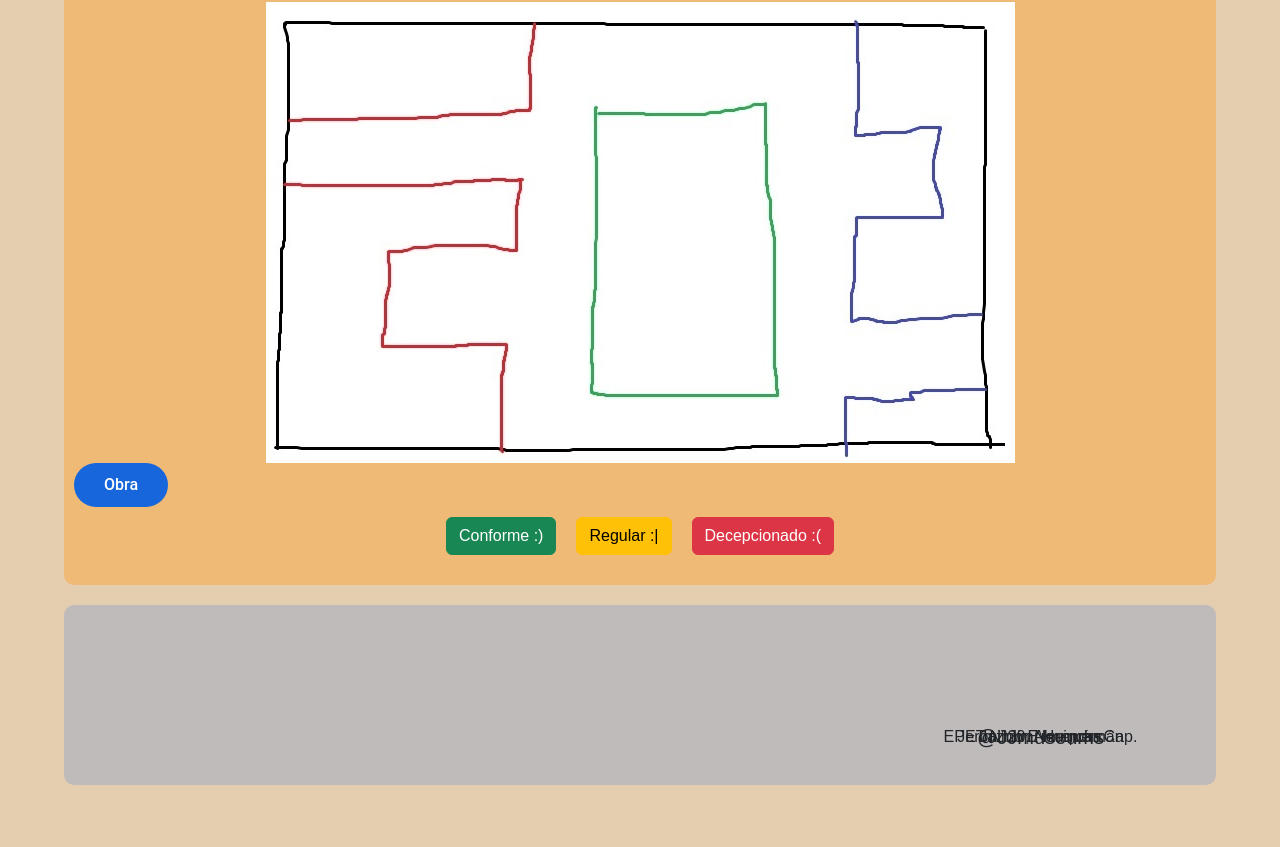
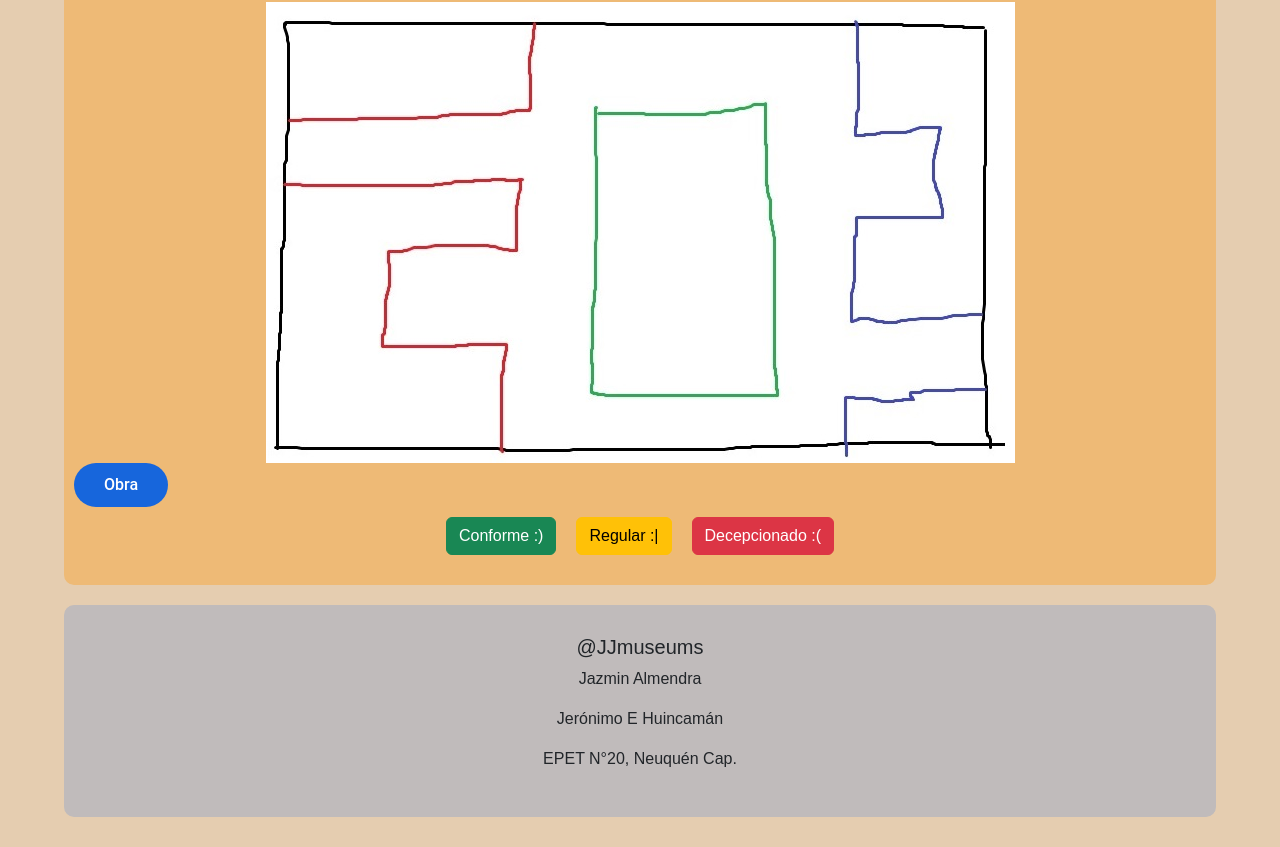
Before and after one commit to jeronimohuincaman/olimpiadas2022jj, a React (Create React App) app in the folder cliente/: page / in a window 1280 px wide. Shown: the part 232-1079 px from the top of the page. Before the commit the page ends 1047 px from the top, so only its background shows below. Built offline with nearby package versions, Linux system fonts and the light colour scheme.

Commit message:
cambios x

```diff
--- a/cliente/src/components/Footer.jsx
+++ b/cliente/src/components/Footer.jsx
@@ -4,8 +4,7 @@ import './style/Footer.css'
 export const Footer = () => {
   return (
 
-    <div className='container'>
-
+    <div className='footer-container'>
         <h5>
           @JJmuseums
         </h5>
--- a/cliente/src/components/style/Footer.css
+++ b/cliente/src/components/style/Footer.css
@@ -1,9 +1,9 @@
-.container{
+.footer-container{
     grid-template-columns: repeat(3, 1fr);
     grid-template-rows: repeat(2, 1fr);
     grid-template-areas: "autor1 nombre escuela"
                          "autor2 nombre escuela";
-    display: grid;
+    padding: 20px;
 }
 
 h5{
@@ -12,7 +12,6 @@ h5{
 
 .autor1{
     grid-area: autor1;
-    margin-top: 0;
 }
 .autor2{
     grid-area: autor2;
```
